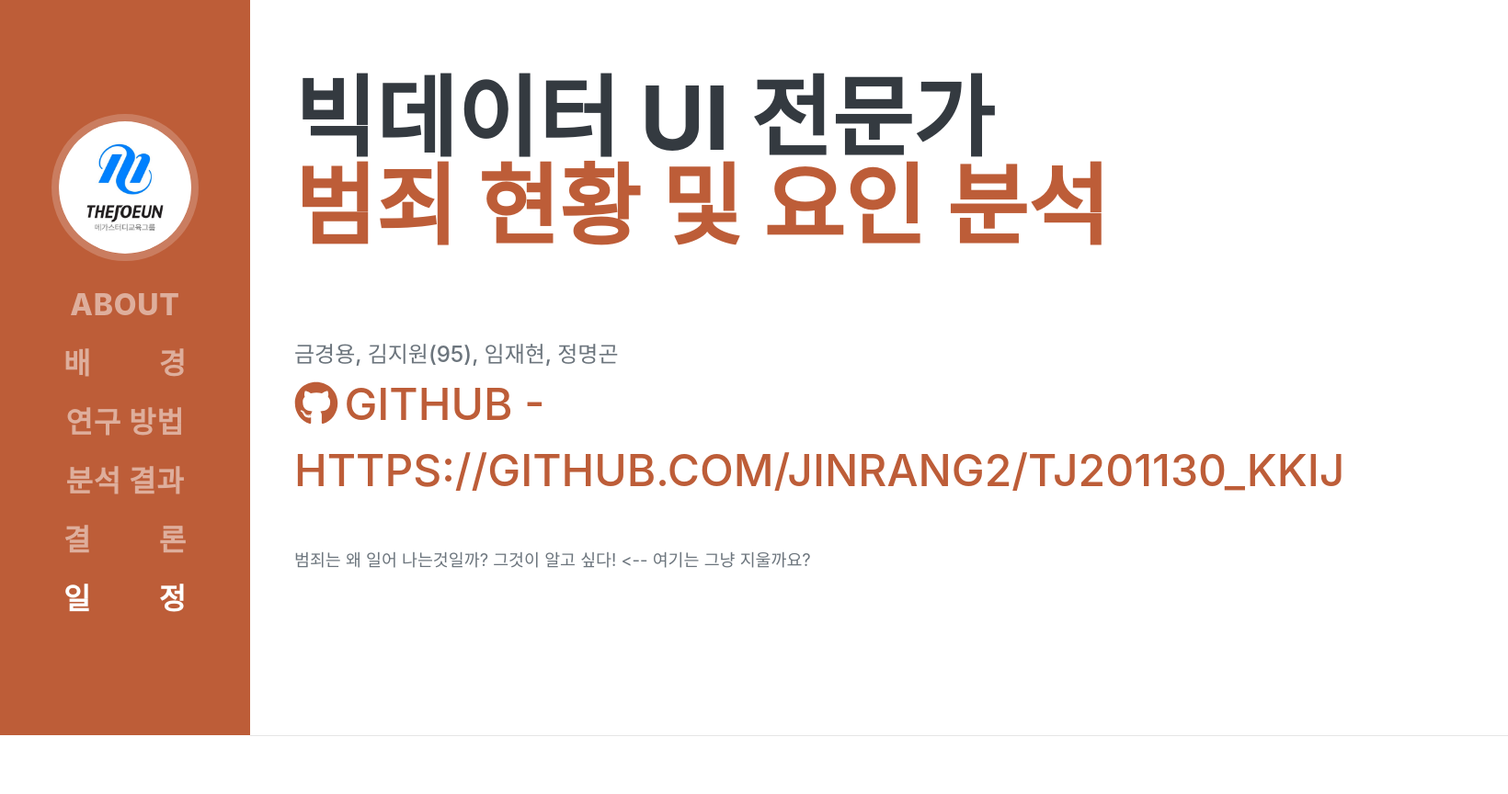
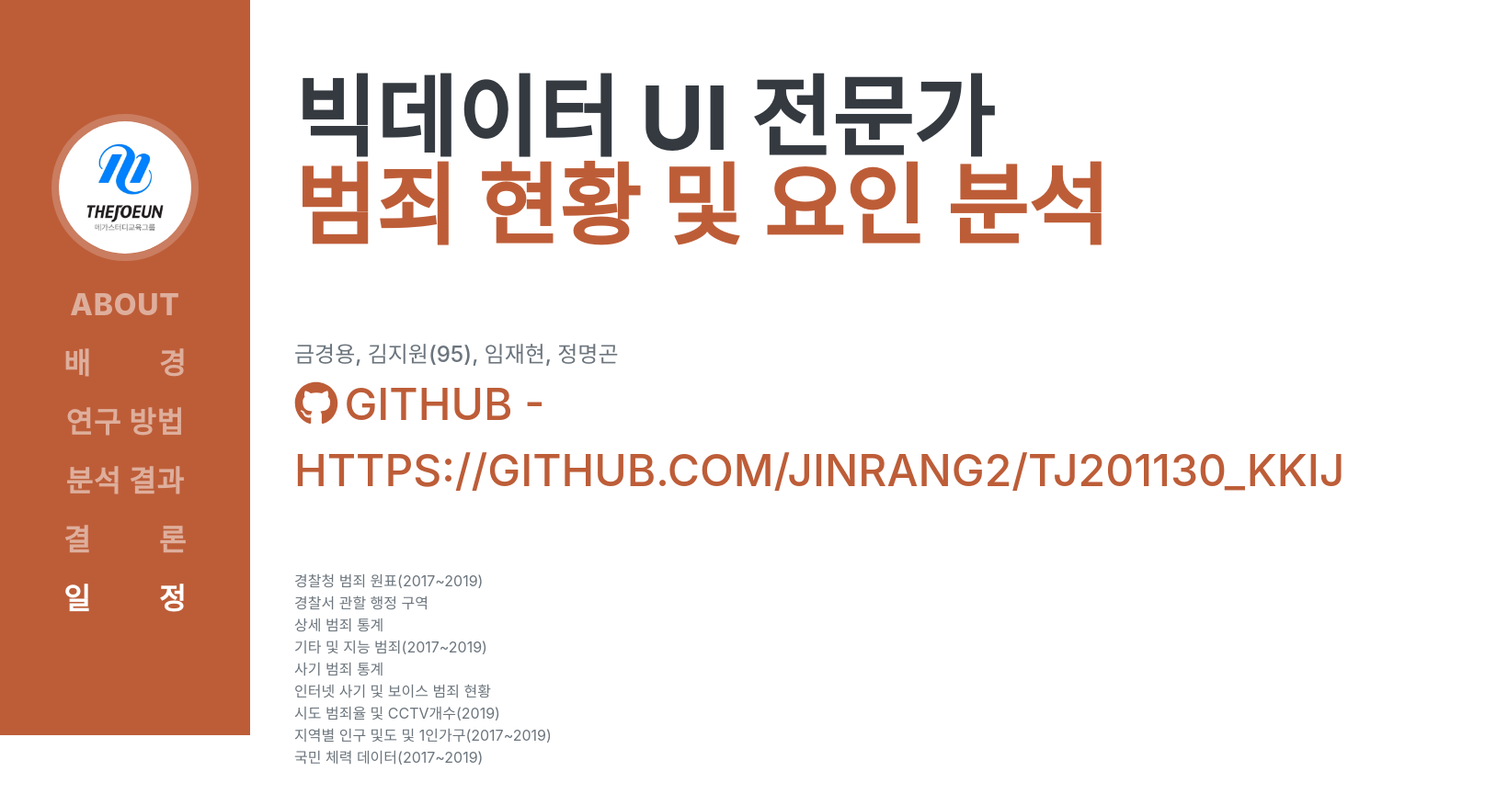
Before and after one commit to jinrang2/tj201130_kkij, a Django app: page / in a window 1640 px wide. Shown: the top 864 px of the page at 92% size. Run offline with Django 3.2, Linux system fonts and the light colour scheme; some libraries are stand-ins or nearby versions; some web fonts are replaced.

Commit message:
웹 수정

```diff
--- a/tjdjango/tp/templates/index.html
+++ b/tjdjango/tp/templates/index.html
@@ -50,7 +50,15 @@
                         <a class="social-icon" href="#"><i class="fab fa-github"></i></a>
                         <a href="https://github.com/jinrang2/tj201130_kkij">GitHub - https://github.com/jinrang2/tj201130_kkij</a>
                     </div>
-                    <p class="lead mb-5">범죄는 왜 일어 나는것일까? 그것이 알고 싶다! <-- 여기는 그냥 지울까요? </p>
+                    <br class="lead mb-5">경찰청 범죄 원표(2017~2019)
+                    <br class="lead mb-5">경찰서 관할 행정 구역
+	        <br class="lead mb-5">상세 범죄 통계
+                    <br class="lead mb-5">기타 및 지능 범죄(2017~2019)
+	        <br class="lead mb-5">사기 범죄 통계
+                    <br class="lead mb-5">인터넷 사기 및 보이스 범죄 현황
+                    <br class="lead mb-5">시도 범죄율 및 CCTV개수(2019)
+                    <br class="lead mb-5">지역별 인구 및도 및 1인가구(2017~2019)
+                    <br class="lead mb-5">국민 체력 데이터(2017~2019)
                     <div class="social-icons">
                         <!--<a class="social-icon" href="#"><i class="fab fa-linkedin-in"></i></a>
                         <a class="social-icon" href="#"><i class="fab fa-github"></i></a>
```
